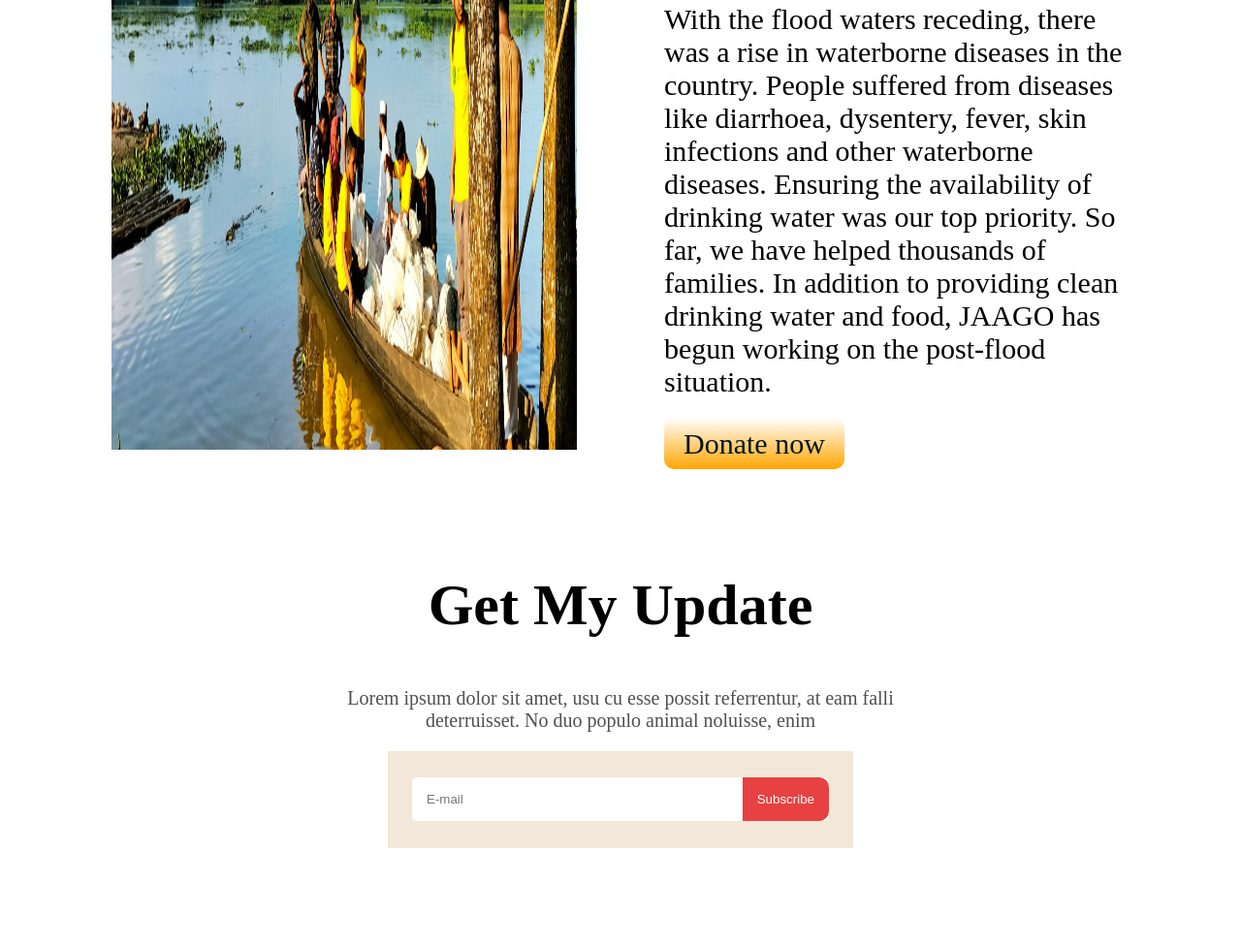
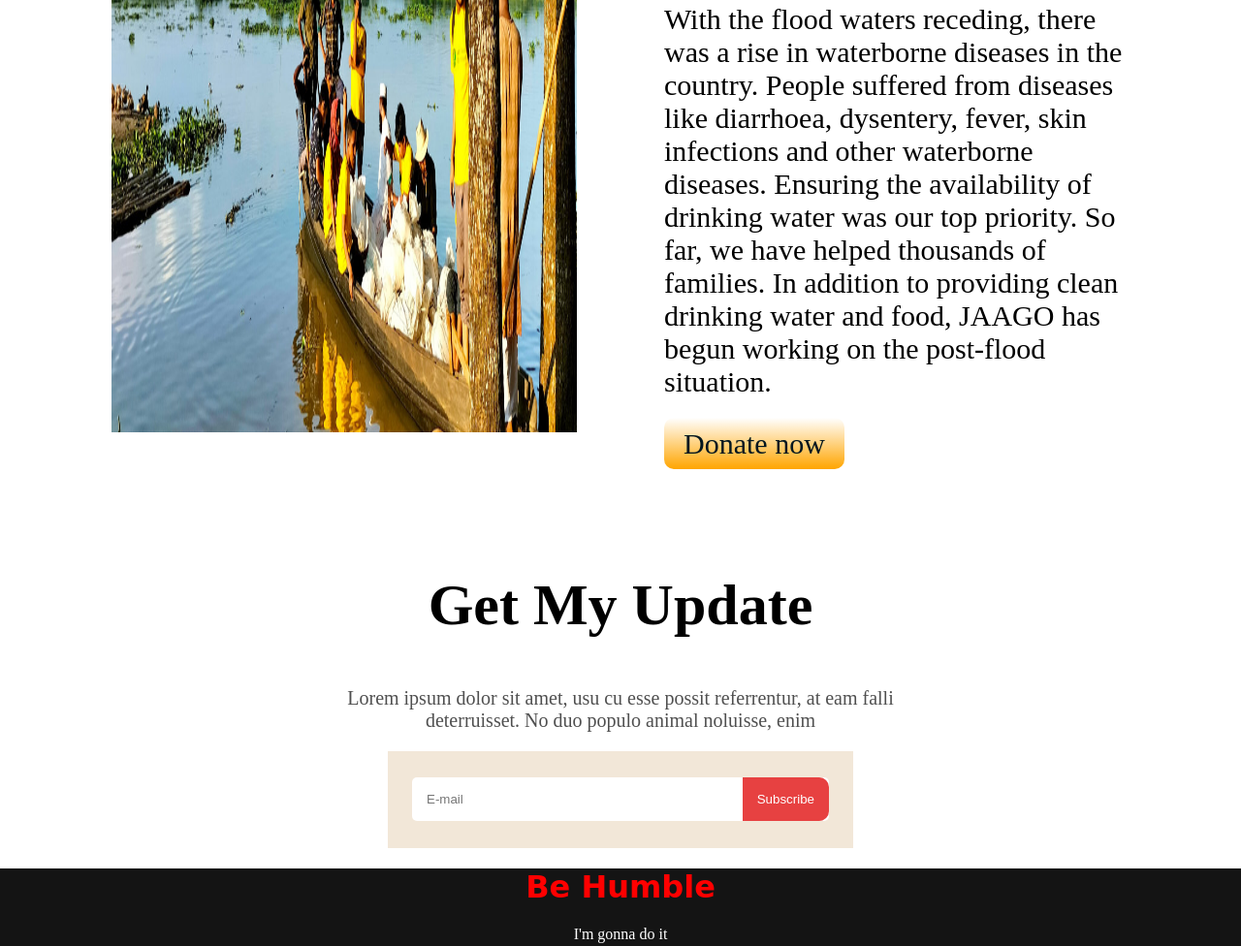
Before and after one commit to Mahim420/For-first-aasignment, a plain HTML site: page index.html in a window 1280 px wide. Shown: the part 3219-4195 px from the top of the page at 97% size. Before the commit the page ends 4114 px from the top, so only its background shows below. Drawn offline with Linux system fonts and the light colour scheme; a web font is replaced by a local one.

Commit message:
Compleate assignment

```diff
--- a/index.html
+++ b/index.html
@@ -8,6 +8,9 @@
     <title>About Miserable People</title>
     <link rel="shortcut icon" href="donation7.jpg" type="image/x-icon">
     <link rel="stylesheet" href="style.css">
+    <link rel="preconnect" href="https://fonts.googleapis.com">
+    <link rel="preconnect" href="https://fonts.gstatic.com" crossorigin>
+
     <link rel="preconnect" href="https://fonts.googleapis.com">
     <link rel="preconnect" href="https://fonts.gstatic.com" crossorigin>
     <link
@@ -99,10 +102,10 @@
             </p>
             <a class="button" href="">Donate now</a>
         </div>
-        <div class="half-width">link <img src="nodi2.jpg" alt=""></div>
+        <div class="half-width"><img src="nodi2.jpg" alt=""></div>
     </section>
     <section id="sectionE">
-        <div class="for-this">link <img src="nodi3.jpg" alt=""></div>
+        <div class="for-this"><img src="nodi3.jpg" alt=""></div>
         <div class="for-this">
             <h1 id="lives">We Are here <br><Span id="save">To Survive</Span></h1>
             <p class="recent">With the flood waters receding, there was a rise in waterborne diseases in the country.
@@ -127,6 +130,11 @@
             </label>
         </div>
     </section>
+
 </body>
+<footer>
+    <h1 id="humble">Be Humble</h1>
+    <p id="do">I'm gonna do it</p>
+</footer>
 
 </html>
--- a/style.css
+++ b/style.css
@@ -237,3 +237,22 @@ hr {
     color: white;
     border-radius: 0px 10px 10px 0px;
 }
+
+#humble {
+    color: red;
+    font-style: inherit;
+    font-family: 'Edu QLD Beginner', cursive;
+}
+
+
+#do {
+    color: white;
+    font-weight: 10px;
+
+}
+
+footer {
+    text-align: center;
+    background-color: rgba(0, 0, 0, 0.921);
+    height: 80px;
+}
```
